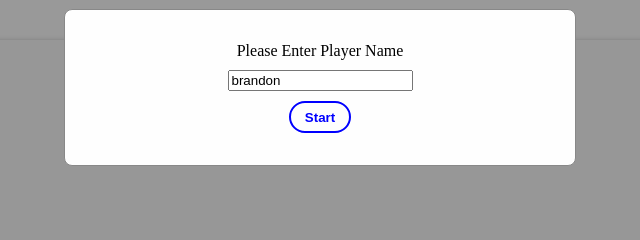
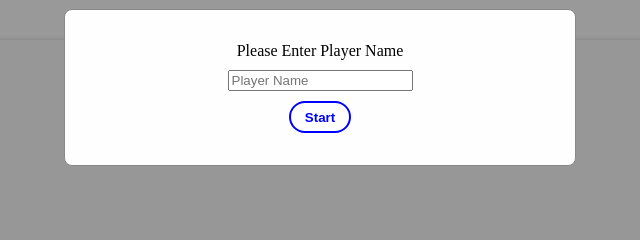
Before and after one commit to BrandonC123/battleship, a plain HTML site: page index.html in a window 1280 px wide. Shown: the part 183-423 px from the top of the page, 320-960 px from the left. Drawn offline with Linux system fonts and the light colour scheme.

Commit message:
remove value

```diff
--- a/index.html
+++ b/index.html
@@ -24,7 +24,6 @@
                             name="player1-name"
                             id="player1-name-input"
                             placeholder="Player Name"
-                            value="brandon"
                         />
                     </div>
                     <button id="start-btn" class="action-btn" type="button">
```
